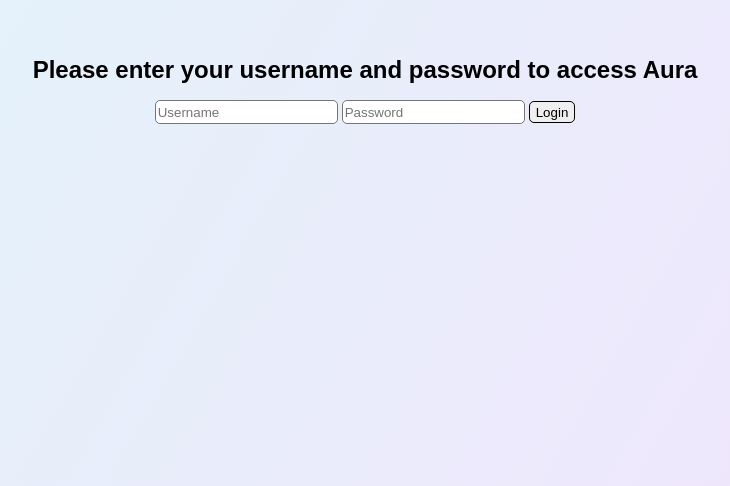
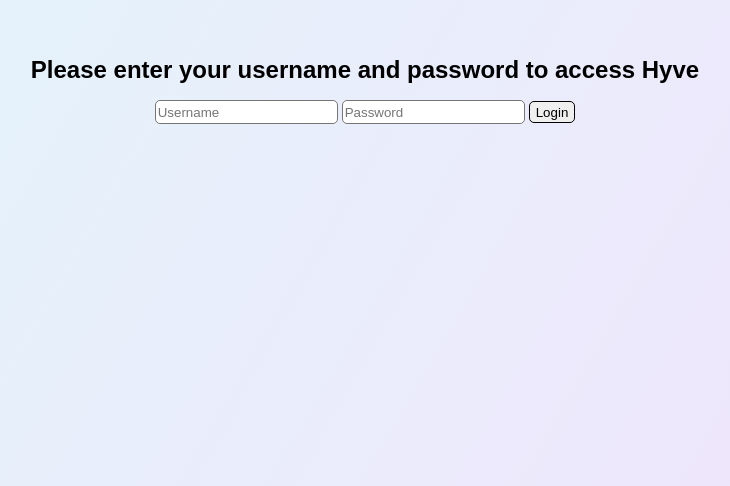
Before and after one commit to hyvenet/hyvenet.github.io, a plain HTML site: page index.html in a window 1280 px wide. Shown: the part 314-800 px from the top of the page, without its empty margins (275-1005 px from the left). Drawn offline with Linux system fonts and the light colour scheme.

Commit message:
Name change to hyve

```diff
--- a/index.html
+++ b/index.html
@@ -3,7 +3,7 @@
 <head>
     <meta charset="UTF-8">
     <meta name="viewport" content="width=device-width, initial-scale=1.0">
-    <title>Login | Aura</title>
+    <title>Login | Hyve</title>
 </head>
 <body>
     <style>
@@ -120,7 +120,7 @@
             }
         }
     </style>
-    <h1>Please enter your username and password to access Aura</h1>
+    <h1>Please enter your username and password to access Hyve</h1>
     <p id="status"></p>
     <div class="codebox">
         <input type="text" id="user" placeholder="Username"></input>
```
Also changed, not shown: audio.html (+1 -1 lines), nicetry.html (+1 -1 lines), page.html (+1 -1 lines).
